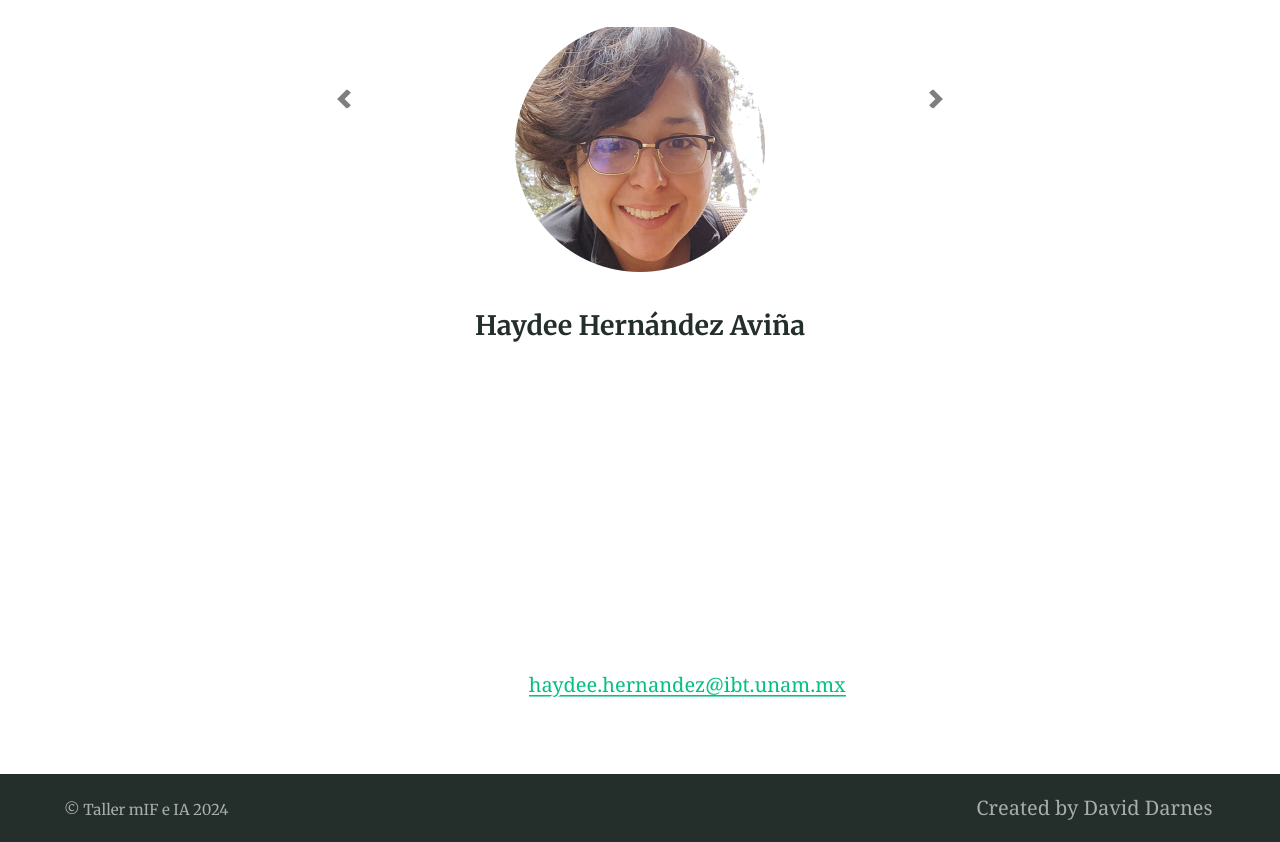
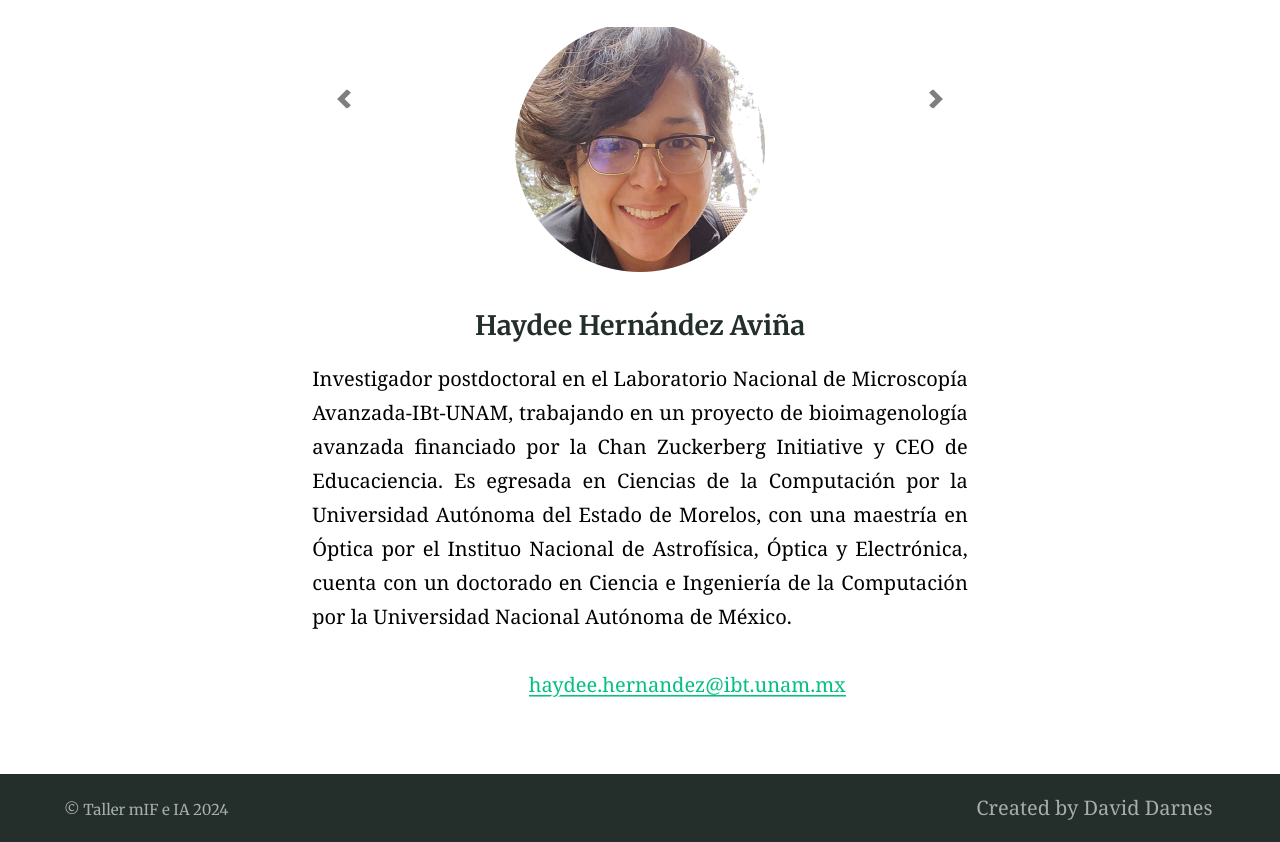
Before and after one commit to acnilo/202411_LNMA_IA-mIF, a Jekyll site: the page built from bios/index.html, in a window 1280 px wide. Shown: the part 390-1232 px from the top of the page. Built offline with Jekyll 4.4.1, drawn with Linux system fonts in a browser that asks for light colours; nearby versions of some CDN libraries; the list of posts is cut into pages by our own code.

Commit message:
Update bio.html

```diff
--- a/_layouts/bio.html
+++ b/_layouts/bio.html
@@ -18,7 +18,7 @@ layout: default
                 </div>
                 <div class="carousel-caption d-none d-md-block" style="padding: 20px; border-radius: 5px; text-align: center; position: static;">
                   <h4 style="margin-bottom: 10px;">{{ bio.name }}</h4>
-                  <p style="text-align: justify;">{{ bio.bio }}</p>
+                  <p style="text-align: justify; color: black;">{{ bio.bio }}</p>
                   <p>
                     Contacto: <a href="mailto:{{ bio.email }}">{{ bio.email }}</a>
                   </p>
```
